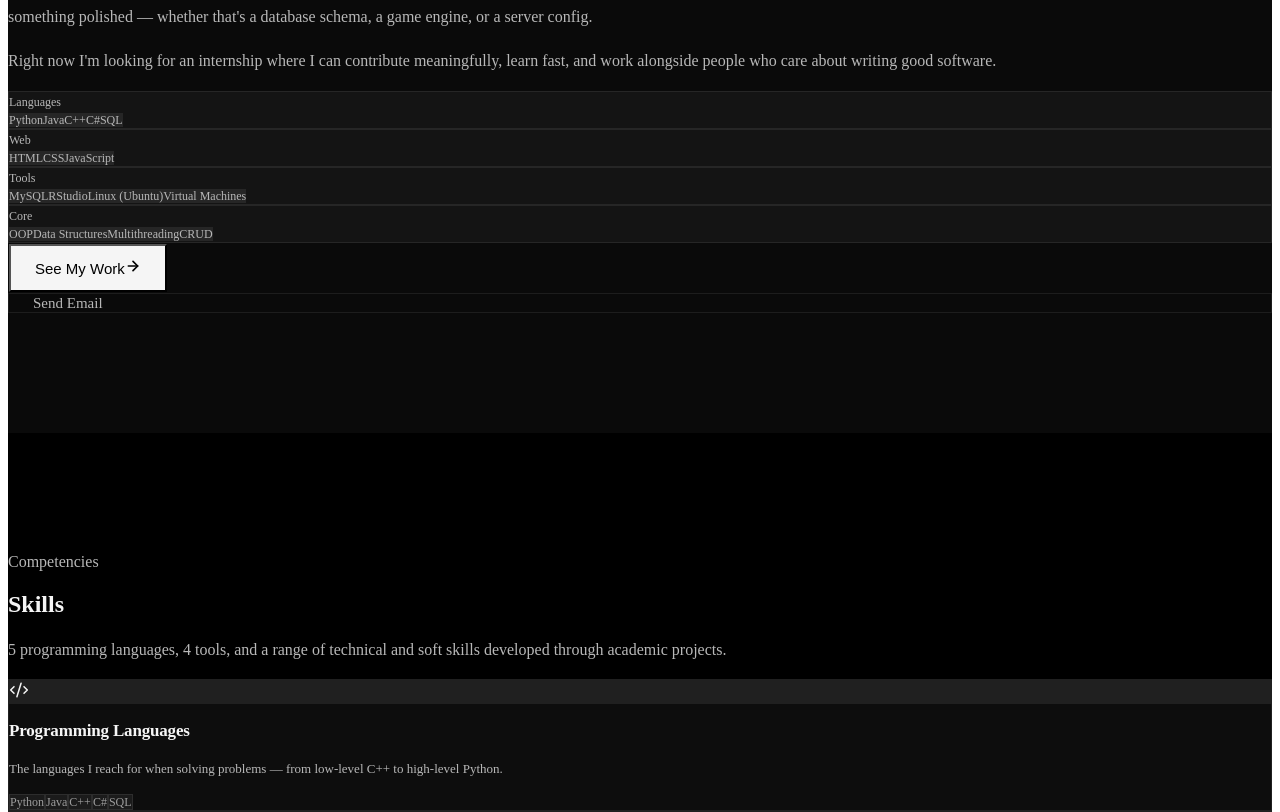
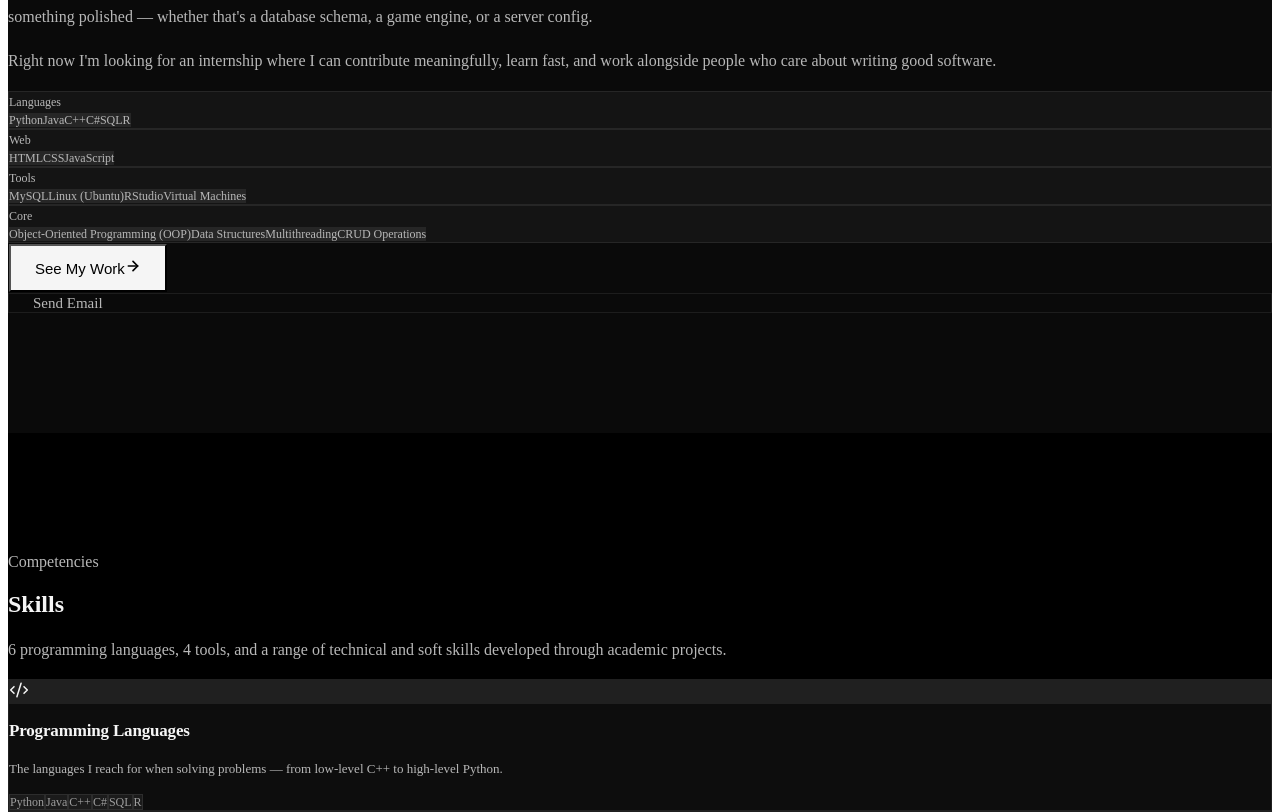
Before and after one commit to imtryingipromise/Personal-Portfolio, a React (Vite) app: page / in a window 1280 px wide. Shown: the part 3607-4419 px from the top of the page. Built offline with nearby package versions, Linux system fonts and the light colour scheme; the HTML template or start-up script is replaced by a standard one.

Commit message:
updated presonal info

```diff
--- a/index.html
+++ b/index.html
@@ -4,7 +4,7 @@
     <meta charset="UTF-8" />
     <link rel="icon" type="image/svg+xml" href="/favicon.ico" />
     <meta name="viewport" content="width=device-width, initial-scale=1.0" />
-    <title>Muqeet Mir | Artificial Intelligence Developer</title>
+    <title>Muqeet Mir | Computer Science Student – Artificial Intelligence</title>
     <meta name="description" content="Professional portfolio of Mohammad Muqeet Mir, Computer Science (AI) undergraduate." />
     <link rel="preconnect" href="https://fonts.googleapis.com">
     <link rel="preconnect" href="https://fonts.gstatic.com" crossorigin>
--- a/src/components/sections/About.tsx
+++ b/src/components/sections/About.tsx
@@ -9,10 +9,10 @@ interface AboutProps {
 }
 
 const skills = [
-    { category: 'Languages',   items: ['Python', 'Java', 'C++', 'C#', 'SQL'] },
-    { category: 'Web',         items: ['HTML', 'CSS', 'JavaScript'] },
-    { category: 'Tools',       items: ['MySQL', 'RStudio', 'Linux (Ubuntu)', 'Virtual Machines'] },
-    { category: 'Core',        items: ['OOP', 'Data Structures', 'Multithreading', 'CRUD'] },
+    { category: 'Languages',   items: [...cv.skills.programmingLanguages] },
+    { category: 'Web',         items: [...cv.skills.webDevelopment] },
+    { category: 'Tools',       items: [...cv.skills.tools] },
+    { category: 'Core',        items: [...cv.skills.technicalSkills] },
 ];
 
 export function About({ isDark }: AboutProps): JSX.Element {
--- a/src/components/sections/Education.tsx
+++ b/src/components/sections/Education.tsx
@@ -217,14 +217,7 @@ export function Education({ isDark }: EducationProps): JSX.Element {
                                             Focus Areas
                                         </span>
                                         <div className="flex flex-wrap gap-2">
-                                            {[
-                                                'Artificial Intelligence',
-                                                'Data Structures',
-                                                'Object-Oriented Programming',
-                                                'Database Systems',
-                                                'Network Administration',
-                                                'Systems Programming',
-                                            ].map((subject) => (
+                                            {cv.skills.focusAreas.map((subject) => (
                                                 <span
                                                     key={subject}
                                                     className="relative font-sans font-medium rounded-full px-3 py-1 transition-all duration-300"
--- a/src/components/sections/Skills.tsx
+++ b/src/components/sections/Skills.tsx
@@ -38,7 +38,7 @@ const skillCategories = [
         icon: BookOpen,
         title: 'Systems & Administration',
         description: 'Hands-on experience setting up and securing real server environments from scratch.',
-        tags: ['Linux (Ubuntu & Rocky)', 'DNS', 'FTP', 'Email Server', 'Virtual Machines'],
+        tags: cv.skills.systemsAdmin,
     },
     {
         icon: Users,
--- a/src/data/cv.ts
+++ b/src/data/cv.ts
@@ -23,7 +23,7 @@ export const cv = {
   ],
 
   skills: {
-    programmingLanguages: ['Python', 'Java', 'C++', 'C#', 'SQL'],
+    programmingLanguages: ['Python', 'Java', 'C++', 'C#', 'SQL', 'R'],
     webDevelopment: ['HTML', 'CSS', 'JavaScript'],
     technicalSkills: [
       'Object-Oriented Programming (OOP)',
@@ -32,6 +32,15 @@ export const cv = {
       'CRUD Operations',
     ],
     tools: ['MySQL', 'Linux (Ubuntu)', 'RStudio', 'Virtual Machines'],
+    systemsAdmin: ['Linux (Ubuntu & Rocky)', 'DNS', 'FTP', 'Email Server', 'Virtual Machines'],
+    focusAreas: [
+      'Artificial Intelligence',
+      'Data Structures',
+      'Object-Oriented Programming',
+      'Database Systems',
+      'Network Administration',
+      'Systems Programming',
+    ],
     softSkills: [
       'Strong communication skills',
       'Leadership abilities',
@@ -119,7 +128,7 @@ export const cv = {
 
   stats: [
     { value: '6',    label: 'Academic Projects',    sub: 'End-to-end solutions'     },
-    { value: '5',    label: 'Programming Languages', sub: 'Python, Java, C++, C#, SQL' },
+    { value: '6',    label: 'Programming Languages', sub: 'Python, Java, C++, C#, SQL, R' },
     { value: '3',    label: 'Web Technologies',      sub: 'HTML, CSS, JavaScript'    },
     { value: '2027', label: 'Expected Graduation',   sub: 'Asia Pacific University'  },
   ],
```
